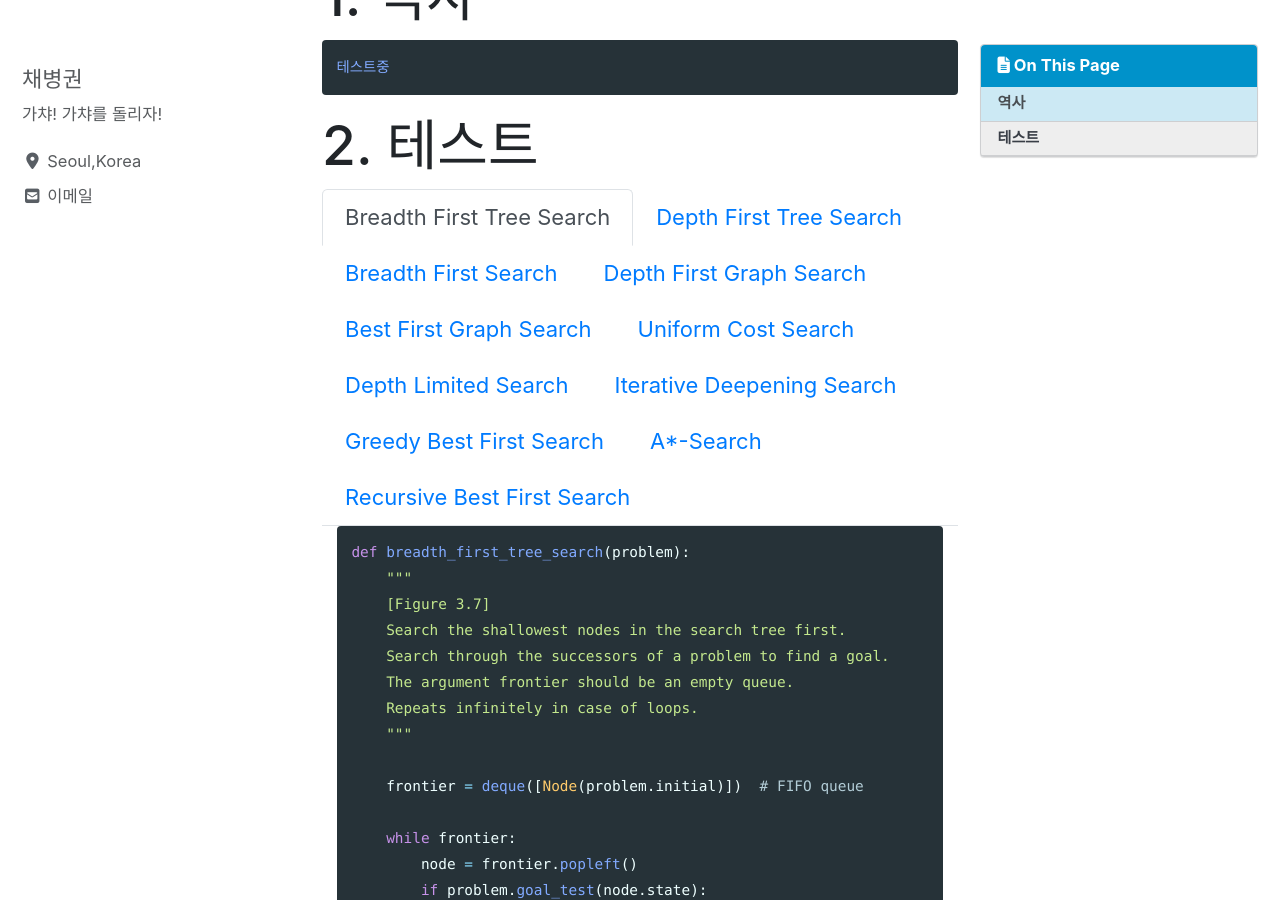
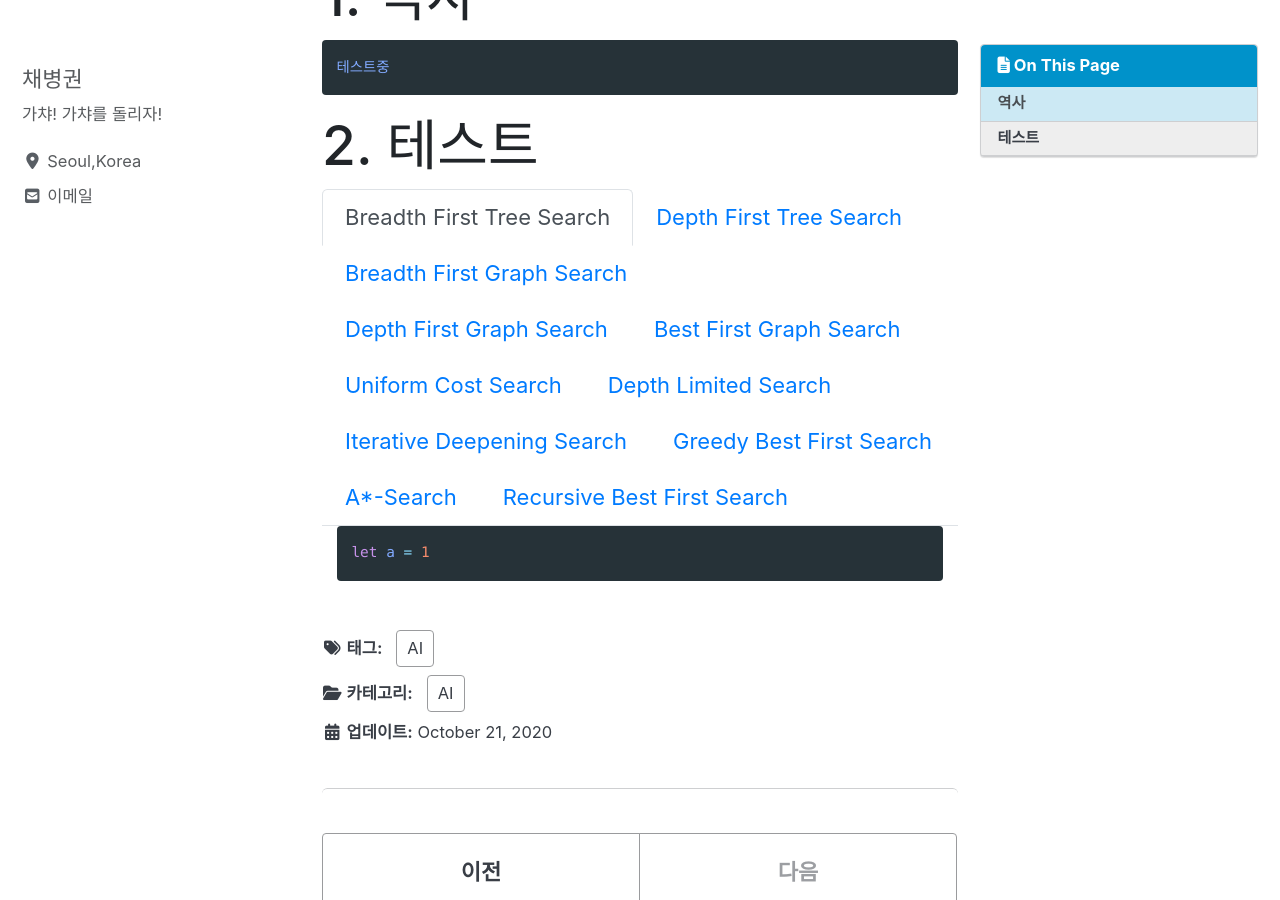
Before and after one commit to ByeongGwonChae/mynotebook, a Jekyll site: the page built from _posts/2020-10-21-인공지능-01_소개.md, in a window 1280 px wide and 900 px high, scrolled down 418 px. Built offline with Jekyll 4.4.1, drawn with Linux system fonts in a browser that asks for light colours; cached includes are drawn as plain includes; nearby versions of some CDN libraries; some of the changed text lies outside the part shown.

Commit message:
Update 2020-10-21-인공지능-01_소개.md

````diff
--- a/_posts/2020-10-21-인공지능-01_소개.md
+++ b/_posts/2020-10-21-인공지능-01_소개.md
@@ -41,78 +41,133 @@ toc_sticky: true
 			<a class="nav-link" data-toggle="tab" href="#depth_first_tree_search">Depth First Tree Search</a>
 		</li>
 		<li class="nav-item">
-			<a class="nav-link" data-toggle="tab" href="#algorithm3">Breadth First Search</a>
+			<a class="nav-link" data-toggle="tab" href="#depth_first_graph_search">Breadth First Graph Search</a>
 		</li>
 		<li class="nav-item">
-			<a class="nav-link" data-toggle="tab" href="#algorithm4">Depth First Graph Search</a>
+			<a class="nav-link" data-toggle="tab" href="#breadth_first_graph_search">Depth First Graph Search</a>
 		</li>
 		<li class="nav-item">
-			<a class="nav-link" data-toggle="tab" href="#algorithm5">Best First Graph Search</a>
+			<a class="nav-link" data-toggle="tab" href="#best_first_graph_search">Best First Graph Search</a>
 		</li>
 		<li class="nav-item">
-			<a class="nav-link" data-toggle="tab" href="#algorithm6">Uniform Cost Search</a>
+			<a class="nav-link" data-toggle="tab" href="#uniform_cost_search">Uniform Cost Search</a>
 		</li>
 		<li class="nav-item">
-			<a class="nav-link" data-toggle="tab" href="#algorithm7">Depth Limited Search</a>
+			<a class="nav-link" data-toggle="tab" href="#depth_limited_search">Depth Limited Search</a>
 		</li>
 		<li class="nav-item">
-			<a class="nav-link" data-toggle="tab" href="#algorithm8">Iterative Deepening Search</a>
+			<a class="nav-link" data-toggle="tab" href="#iterative_deepening_search">Iterative Deepening Search</a>
 		</li>
 		<li class="nav-item">
-			<a class="nav-link" data-toggle="tab" href="#algorithm9">Greedy Best First Search</a>
+			<a class="nav-link" data-toggle="tab" href="#greedy_best_first_search">Greedy Best First Search</a>
 		</li>
 		<li class="nav-item">
-			<a class="nav-link" data-toggle="tab" href="#algorithm10">A*-Search</a>
+			<a class="nav-link" data-toggle="tab" href="#astar_search">A*-Search</a>
 		</li>
 		<li class="nav-item">
-			<a class="nav-link" data-toggle="tab" href="#algorithm11">Recursive Best First Search</a>
+			<a class="nav-link" data-toggle="tab" href="#recursive_best_first_search">Recursive Best First Search</a>
 		</li>
 	</ul>
 	<!-- Tab panes -->
 	<div class="tab-content">
 		<div class="tab-pane container active" id="breadth_first_tree_search">
-    <div markdown="1">
-```python
-def breadth_first_tree_search(problem):
-    """
-    [Figure 3.7]
-    Search the shallowest nodes in the search tree first.
-    Search through the successors of a problem to find a goal.
-    The argument frontier should be an empty queue.
-    Repeats infinitely in case of loops.
-    """
+<div markdown="1">
 
-    frontier = deque([Node(problem.initial)])  # FIFO queue
+```js
+let a = 1
+```
 
-    while frontier:
-        node = frontier.popleft()
-        if problem.goal_test(node.state):
-            return node
-        frontier.extend(node.expand(problem))
-    return None
-```
 </div>
 		</div>
 		<div class="tab-pane container fade" id="depth_first_tree_search">
-4123123
+<div markdown="1">
+
+```js
+테스트중
+```
+
+</div>
 		</div>
-		<div class="tab-pane container fade" id="algorithm3">
+		<div class="tab-pane container fade" id="depth_first_graph_search">
+<div markdown="1">
+
+```js
+테스트중
+```
+
+</div>
 		</div>
-		<div class="tab-pane container fade" id="algorithm4">
+		<div class="tab-pane container fade" id="breadth_first_graph_search">
+<div markdown="1">
+
+```js
+테스트중
+```
+
+</div>
 		</div>
-		<div class="tab-pane container fade" id="algorithm5">
+		<div class="tab-pane container fade" id="best_first_graph_search">
+<div markdown="1">
+
+```js
+테스트중
+```
+
+</div>
 		</div>
-		<div class="tab-pane container fade" id="algorithm6">
+		<div class="tab-pane container fade" id="uniform_cost_search">
+<div markdown="1">
+
+```js
+테스트중
+```
+
+</div>
 		</div>
-		<div class="tab-pane container fade" id="algorithm7">
+		<div class="tab-pane container fade" id="depth_limited_search">
+<div markdown="1">
+
+```js
+테스트중
+```
+
+</div>
 		</div>
-		<div class="tab-pane container fade" id="algorithm8">
+		<div class="tab-pane container fade" id="iterative_deepening_search">
+<div markdown="1">
+
+```js
+테스트중
+```
+
+</div>
 		</div>
-		<div class="tab-pane container fade" id="algorithm9">
+		<div class="tab-pane container fade" id="greedy_best_first_search">
+<div markdown="1">
+
+```js
+테스트중
+```
+
+</div>
 		</div>
-		<div class="tab-pane container fade" id="algorithm10">
+		<div class="tab-pane container fade" id="astar_search">
+<div markdown="1">
+
+```js
+테스트중
+```
+
+</div>
 		</div>
-		<div class="tab-pane container fade" id="algorithm11">
+		<div class="tab-pane container fade" id="recursive_best_first_search">
+<div markdown="1">
+
+```js
+테스트중
+```
+
+</div>
 		</div>
 	</div>
 </div>
````
